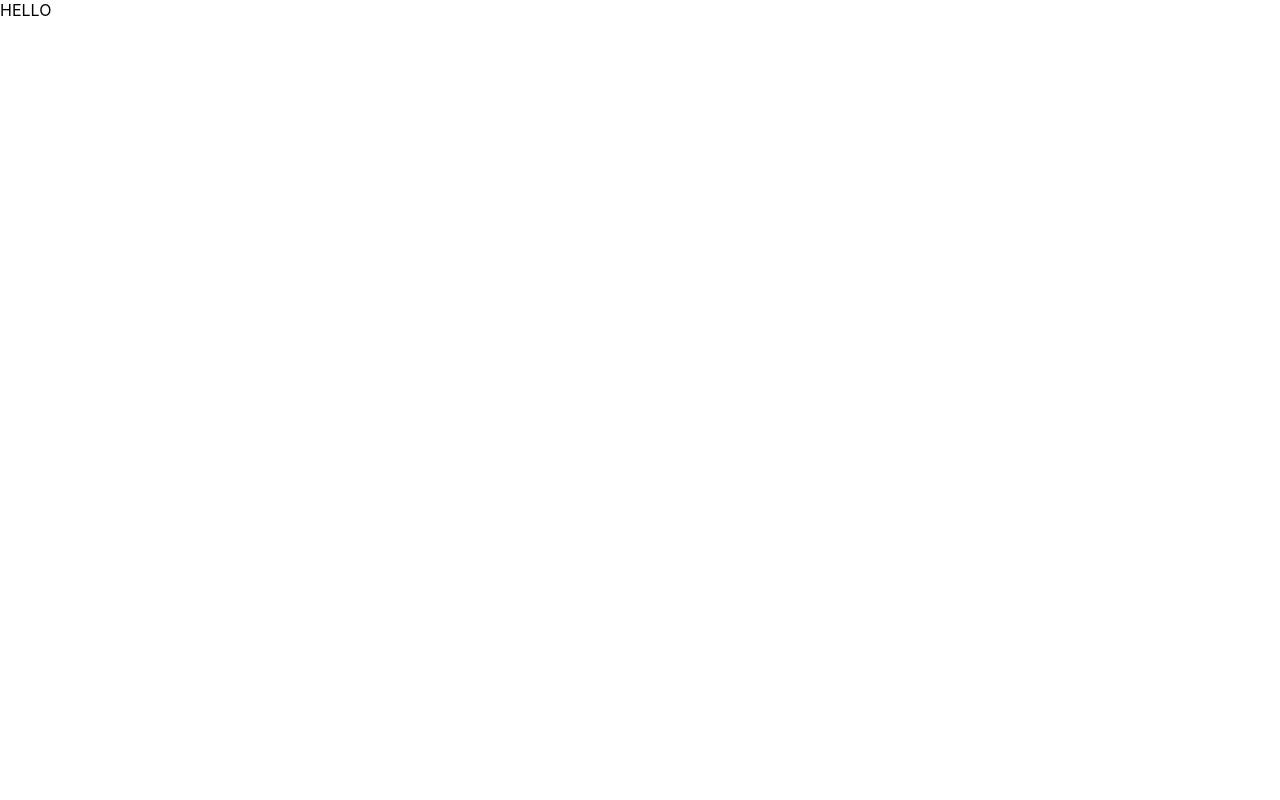
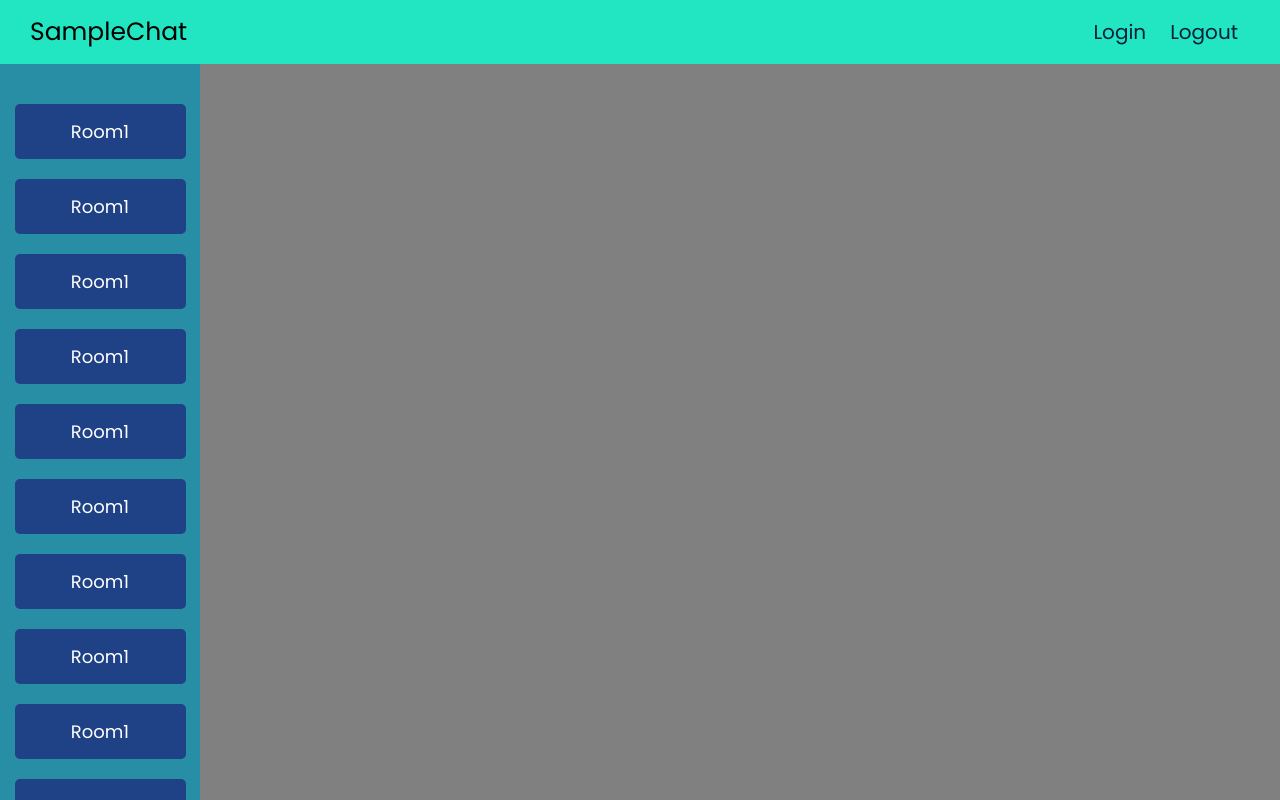
Before and after one commit to MarianKmotorka/ChatSample, a React (Create React App) app in the folder chat-sample-ui/: page / in a window 1280 px wide. Built offline with nearby package versions, Linux system fonts and the light colour scheme.

Commit message:
Basic layout

```diff
--- a/chat-sample-ui/package.json
+++ b/chat-sample-ui/package.json
@@ -15,7 +15,9 @@
     "react": "^16.13.1",
     "react-dom": "^16.13.1",
     "react-final-form": "^6.5.0",
-    "react-scripts": "3.4.1"
+    "react-router-dom": "^5.2.0",
+    "react-scripts": "3.4.1",
+    "styled-components": "^5.1.1"
   },
   "scripts": {
     "start": "react-scripts start",
--- a/chat-sample-ui/public/index.html
+++ b/chat-sample-ui/public/index.html
@@ -11,6 +11,10 @@
     />
     <link rel="apple-touch-icon" href="%PUBLIC_URL%/logo192.png" />
     <link rel="manifest" href="%PUBLIC_URL%/manifest.json" />
+    <link
+      href="https://fonts.googleapis.com/css2?family=Poppins:wght@300;400;500&display=swap"
+      rel="stylesheet"
+    />
     <title>React App</title>
   </head>
   <body>
--- a/chat-sample-ui/src/App.js
+++ /dev/null
@@ -1,8 +0,0 @@
-import React from 'react'
-import './App.css'
-
-const App = () => {
-  return <div className='App'>HELLO</div>
-}
-
-export default App
--- /dev/null
+++ b/chat-sample-ui/src/App.jsx
@@ -0,0 +1,34 @@
+import React from 'react'
+import './App.css'
+import Navbar from './components/Navbar/Navbar'
+import SideMenu from './components/SideMenu/SideMenu'
+import styled from 'styled-components'
+
+const NavAndBelow = styled.div`
+  height: 100%;
+`
+
+const MenuAndContent = styled.div`
+  display: flex;
+`
+
+const Content = styled.div`
+  flex: 1;
+  width: 100%;
+  height: 92vh;
+  background: grey;
+`
+
+const App = () => {
+  return (
+    <NavAndBelow>
+      <Navbar />
+      <MenuAndContent>
+        <SideMenu />
+        <Content />
+      </MenuAndContent>
+    </NavAndBelow>
+  )
+}
+
+export default App
--- /dev/null
+++ b/chat-sample-ui/src/components/Navbar/Navbar.jsx
@@ -0,0 +1,50 @@
+import React from 'react'
+import styled from 'styled-components'
+import { Link } from 'react-router-dom'
+import colors from '../../utils/colors.json'
+
+const Wrapper = styled.div`
+  display: flex;
+  background: ${colors.main};
+  width: 100%;
+  height: 8vh;
+  align-items: center;
+`
+
+const Logo = styled.div`
+  font-size: 25px;
+  flex: 3;
+  padding: 10px 0 10px 30px;
+`
+
+const Links = styled.div`
+  flex: 1;
+  display: flex;
+  justify-content: flex-end;
+  margin-right: 30px;
+
+  & a {
+    text-decoration: none;
+    margin: 0 12px;
+    font-size: 20px;
+    color: ${colors.secondaryDark};
+    transition: transform 0.2s;
+    &:hover {
+      transform: translateY(5px);
+    }
+  }
+`
+
+const Navbar = () => {
+  return (
+    <Wrapper>
+      <Logo>SampleChat</Logo>
+      <Links>
+        <Link to='/login'>Login</Link>
+        <Link to='/logout'>Logout</Link>
+      </Links>
+    </Wrapper>
+  )
+}
+
+export default Navbar
--- /dev/null
+++ b/chat-sample-ui/src/components/SideMenu/SideMenu.jsx
@@ -0,0 +1,82 @@
+import React from 'react'
+import styled from 'styled-components'
+import colors from '../../utils/colors.json'
+import { Link } from 'react-router-dom'
+
+const Wrapper = styled.div`
+  display: flex;
+  flex-direction: column;
+  background: ${colors.mainDark};
+  padding: 30px 5px;
+  max-height: 92vh;
+  width: 20%;
+  min-width: 140px;
+  max-width: 200px;
+  align-items: center;
+  overflow-y: auto;
+
+  ::-webkit-scrollbar {
+    width: 7px;
+    background: transparent;
+  }
+
+  ::-webkit-scrollbar-thumb {
+    background: #999;
+    border-radius: 5px;
+  }
+`
+
+const RoomButton = styled(Link)`
+  width: 90%;
+  min-height: 55px;
+  border-radius: 5px;
+  background: ${colors.secondary};
+  text-decoration: none;
+  font-size: 18px;
+  color: white;
+  margin: 10px;
+  display: flex;
+  justify-content: center;
+  align-items: center;
+`
+
+const SideMenu = () => {
+  return (
+    <Wrapper>
+      <RoomButton>Room1</RoomButton>
+      <RoomButton>Room1</RoomButton>
+      <RoomButton>Room1</RoomButton>
+      <RoomButton>Room1</RoomButton>
+      <RoomButton>Room1</RoomButton>
+      <RoomButton>Room1</RoomButton>
+      <RoomButton>Room1</RoomButton>
+      <RoomButton>Room1</RoomButton>
+      <RoomButton>Room1</RoomButton>
+      <RoomButton>Room1</RoomButton>
+      <RoomButton>Room1</RoomButton>
+      <RoomButton>Room1</RoomButton>
+      <RoomButton>Room1</RoomButton>
+      <RoomButton>Room1</RoomButton>
+      <RoomButton>Room1</RoomButton>
+      <RoomButton>Room1</RoomButton>
+      <RoomButton>Room1</RoomButton>
+      <RoomButton>Room1</RoomButton>
+      <RoomButton>Room1</RoomButton>
+      <RoomButton>Room1</RoomButton>
+      <RoomButton>Room1</RoomButton>
+      <RoomButton>Room1</RoomButton>
+      <RoomButton>Room1</RoomButton>
+      <RoomButton>Room1</RoomButton>
+      <RoomButton>Room1</RoomButton>
+      <RoomButton>Room1</RoomButton>
+      <RoomButton>Room1</RoomButton>
+      <RoomButton>Room1</RoomButton>
+      <RoomButton>Room1</RoomButton>
+      <RoomButton>Room1</RoomButton>
+      <RoomButton>Room1</RoomButton>
+      <RoomButton>Room1</RoomButton>
+    </Wrapper>
+  )
+}
+
+export default SideMenu
--- a/chat-sample-ui/src/index.css
+++ b/chat-sample-ui/src/index.css
@@ -1,10 +1,15 @@
-body {
+* {
   margin: 0;
-  font-family: -apple-system, BlinkMacSystemFont, 'Segoe UI', 'Roboto', 'Oxygen',
-    'Ubuntu', 'Cantarell', 'Fira Sans', 'Droid Sans', 'Helvetica Neue',
-    sans-serif;
-  -webkit-font-smoothing: antialiased;
-  -moz-osx-font-smoothing: grayscale;
+  padding: 0;
+  box-sizing: border-box;
+  font-family: 'Poppins', sans-serif;
+}
+
+html,
+body,
+body > div {
+  height: 100%;
+  overflow: hidden;
 }
 
 code {
--- a/chat-sample-ui/src/index.js
+++ b/chat-sample-ui/src/index.js
@@ -1,6 +1,12 @@
 import React from 'react'
 import ReactDOM from 'react-dom'
 import './index.css'
-import App from './App'
+import { BrowserRouter as Router } from 'react-router-dom'
+import App from './App.jsx'
 
-ReactDOM.render(<App />, document.getElementById('root'))
+ReactDOM.render(
+  <Router>
+    <App />
+  </Router>,
+  document.getElementById('root')
+)
--- /dev/null
+++ b/chat-sample-ui/src/utils/colors.json
@@ -0,0 +1,6 @@
+{
+  "main": "#21e6c1",
+  "mainDark": "#278ea5",
+  "secondary": "#1f4287",
+  "secondaryDark": "#071e3d"
+}
```
Also changed, not shown: 1 other file (tests, documents, lock files or other folders).
